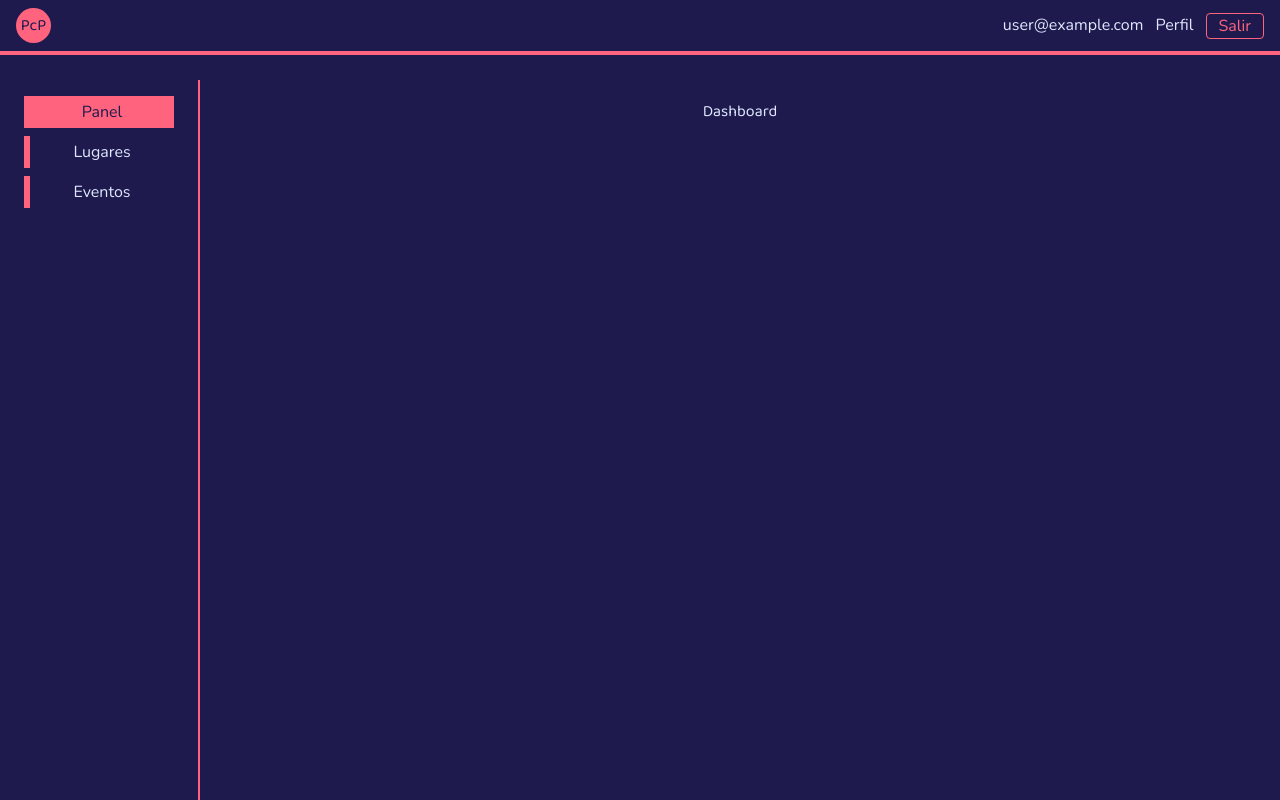
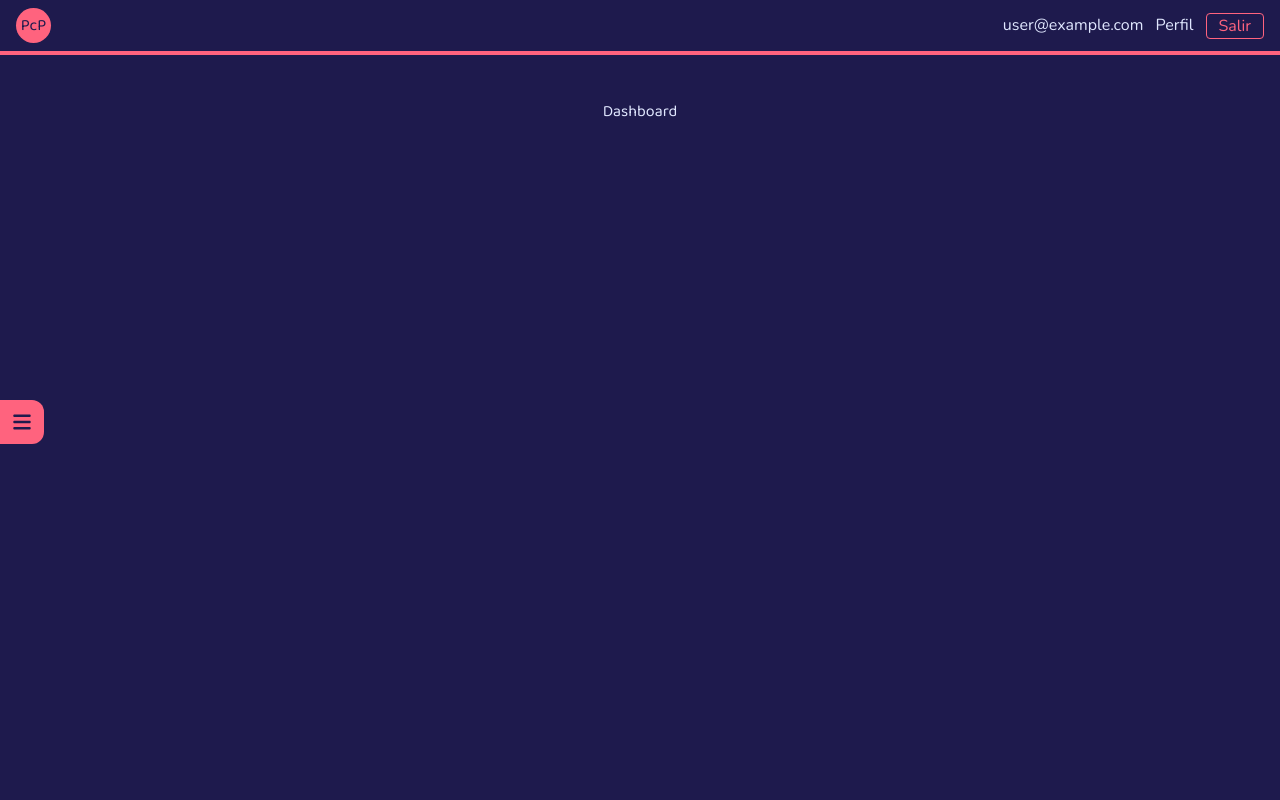
Before and after one commit to jsemalvarez/paseos-con-peques, a React (Vite) app: page / in a window 1280 px wide. Built offline with nearby package versions, Linux system fonts and the light colour scheme; no server answers; the database is empty; sample sign-in values are in the browser's storage.

Commit message:
feat: add show/hide functionality to sidebar

```diff
--- a/src/features/common/components/Icons.jsx
+++ b/src/features/common/components/Icons.jsx
@@ -161,3 +161,21 @@ export const ChevronRightIcon = ({style}) => {
         </svg>
     )
 }
+
+export const MenuIcon = ({style}) => {
+
+    console.log(style)
+    return (
+        <svg
+            className={`w-5 h-5 text-gray-400 transition duration-300 ${style}`}
+            fill="currentColor"
+            xmlns="http://www.w3.org/2000/svg"
+            viewBox="0 0 448 512"
+        >
+            <path d="M0 96C0 78.3 14.3 64 32 64l384 0c17.7 0 32 14.3 32 32s-14.3 32-32 32L32 128C14.3 128 0 113.7 0 96zM0 256c0-17.7 14.3-32 32-32l384 0c17.7 0 32 14.3 32 32s-14.3 32-32 32L32 288c-17.7 0-32-14.3-32-32zM448 416c0 17.7-14.3 32-32 32L32 448c-17.7 0-32-14.3-32-32s14.3-32 32-32l384 0c17.7 0 32 14.3 32 32z"/>
+        </svg>
+    )
+}
+
+<svg xmlns="http://www.w3.org/2000/svg" viewBox="0 0 448 512">
+</svg>
--- a/src/features/common/components/PrivateAside.jsx
+++ b/src/features/common/components/PrivateAside.jsx
@@ -1,14 +1,27 @@
-import { NavLink } from 'react-router-dom'
+import { NavLink } from 'react-router-dom';
+import { XMarkIcon } from './Icons';
 
-export const PrivateAside = () => {
+
+export const PrivateAside = ({isOpen, setIsOpen }) => {
 
     const itemClass = "w-full border-l-6 border-secondary mb-2 p-1 cursor-pointer flex justify-center hover:bg-secondary hover:text-primary hover:border-secondary";
     const activeItemClass = "bg-secondary text-primary border-l-6 border-secondary";
 
     return (
         <aside
-            className="fixed bottom-0 left-0 h-9/10 w-[200px] border-r-2 border-secondary p-4"
+            // className="fixed top-[10vh] left-0 h-8/10 w-[200px] border-t-2 border-r-2 border-b-2 border-secondary rounded-tr-xl rounded-br-xl p-4 bg-primary z-40 transition-transform duration-300 z-1500"
+            // fixed top-0 left-0 h-full w-64 bg-primary shadow-lg z-1600 p-4
+                className={`
+                    fixed top-[10vh] left-0 h-8/10 w-[200px] border-t-2 border-r-2 border-b-2 border-secondary rounded-tr-xl rounded-br-xl p-4 bg-primary z-40 transition-transform duration-300 z-1500
+                    transform transition-transform duration-300 ease-in-out
+                    ${isOpen ? 'translate-x-0' : '-translate-x-full'}
+                `}
         >
+            <div
+                className='cursor-pointer text-gray-600 hover:text-red-500 text-lg font-bold mb-2 flex flex-row-reverse'
+                onClick={ () => setIsOpen(false) }
+                ><XMarkIcon style='transition-all duration-300 hover:text-gray-200' />
+            </div>
             <ul className="flex flex-col items-center">
                 <li className="w-9/10">
                     <NavLink
--- a/src/features/common/layouts/PrivateLoyout.jsx
+++ b/src/features/common/layouts/PrivateLoyout.jsx
@@ -1,12 +1,24 @@
+import { useState } from "react";
 import { PrivateAside } from "../components/PrivateAside"
 import { PrivateNavbar } from "../components/PrivateNavbar"
+import { MenuIcon } from "../components/Icons";
 
 
 export const PrivateLoyout = ({children}) => {
+  const [isOpen, setIsOpen] = useState(false);
   return (
-    <div className='min-h-screen w-full bg-primary text-indigo-100 pt-[100px] pl-[200px] pb-7'>
+    <div className='min-h-screen w-full bg-primary text-indigo-100 p-7 pt-[100px]'>
         <PrivateNavbar />
-        <PrivateAside />
+        <PrivateAside
+          isOpen={ isOpen }
+          setIsOpen={  setIsOpen }
+        />
+        <button
+          onClick={() => setIsOpen(true)}
+          className="fixed top-[50vh] left-0 z-50 bg-secondary text-white p-3 rounded-tr-xl rounded-br-xl cursor-pointer hover:bg-rose-300 transition-all duration-300"
+        >
+          <MenuIcon style='transition-all duration-300 text-primary' />
+        </button>
         {children}
     </div>
   )
```
